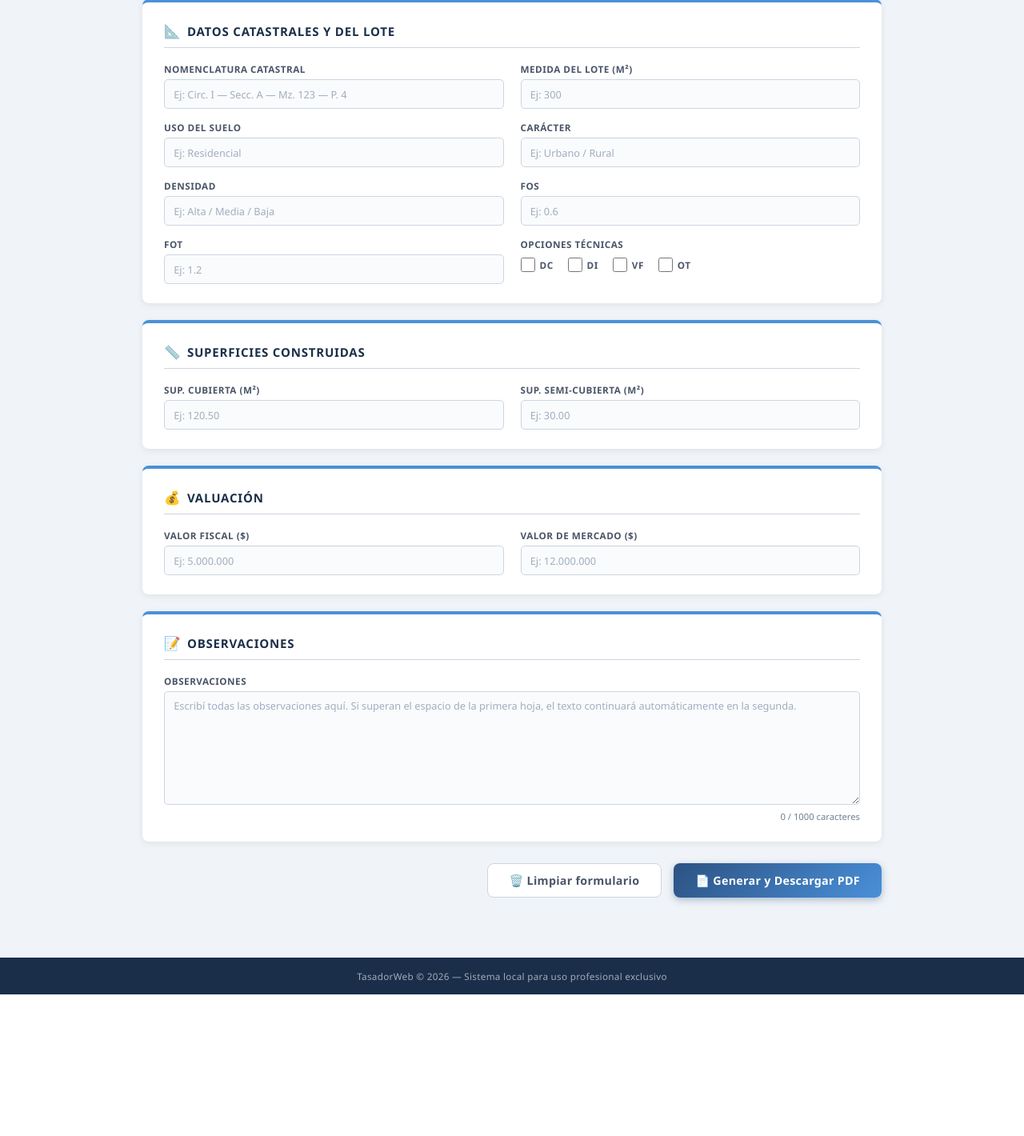
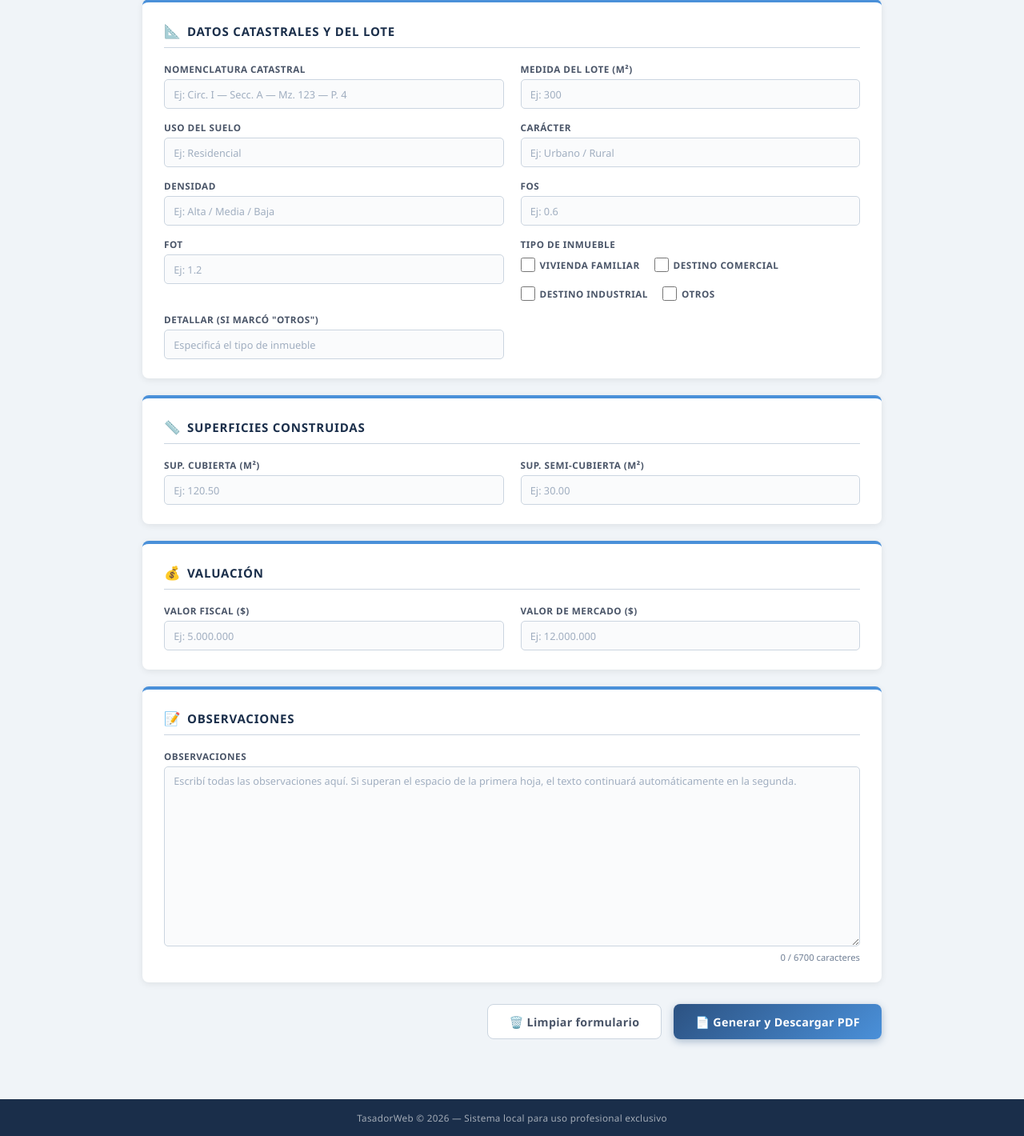
Before and after one commit to brandevs/TasadorWeb, a Flask app: page / in a window 1280 px wide. Shown: the part 923-2343 px from the top of the page at 80% size. Before the commit the page ends 2166 px from the top, so only its background shows below. Run offline with Flask 3, Linux system fonts and the light colour scheme.

Commit message:
descripcion actualizada y maximo de caracteres

```diff
--- a/app.py
+++ b/app.py
@@ -1,12 +1,16 @@
 """
-app.py — TasadorWeb
+app.py - TasadorWeb
 """
 
 import os
+import io
 from datetime import datetime
 from flask import Flask, render_template, request, send_file
 from pypdf import PdfReader, PdfWriter
 from pypdf.generic import BooleanObject, NameObject
+from reportlab.pdfgen import canvas
+from reportlab.lib.pagesizes import A4
+from reportlab.lib.utils import simpleSplit
 
 app = Flask(__name__)
 
@@ -41,15 +45,69 @@ CAMPOS_MAP = {
     "Densidad":         "topmostSubform[0].Page1[0].Densidad[0]",
     "FECHA":            "topmostSubform[0].Page1[0].FECHA[0]",
     "hojas":            "topmostSubform[0].Page2[0].hojas[0]",
-    # Campo chico "Detallar:" al lado del checkbox "Otros"
     "detallar_otros":   "topmostSubform[0].Page1[0].detallar[0]",
 }
 
-LIMITE_H1 = 500  # caracteres para hoja 1, el resto va a hoja 2
+# Configuracion del overlay de descripcion
+X_INICIO     = 54
+Y_INICIO     = 162
+Y_FIN        = 38    # corregido: evita que el texto se pase del borde inferior
+ANCHO        = 488
+FONT_SIZE    = 8
+INTERLINEADO = 10
+X_H2         = 44
+Y_H2_INICIO  = 775
+Y_H2_FIN     = 295   # limite inferior del campo detallar2 en hoja 2
+
+
+def generar_overlay_descripcion(descripcion):
+    packet = io.BytesIO()
+    can = canvas.Canvas(packet, pagesize=A4)
+    can.setFont("Helvetica", FONT_SIZE)
+
+    lineas_todas = []
+    for parrafo in descripcion.split("\n"):
+        if parrafo.strip():
+            lineas_todas.extend(simpleSplit(parrafo, "Helvetica", FONT_SIZE, ANCHO))
+        else:
+            lineas_todas.append("")
+
+    y = Y_INICIO
+    lineas_h1 = []
+    lineas_h2 = []
+
+    for linea in lineas_todas:
+        if y >= Y_FIN:
+            lineas_h1.append((y, linea))
+            y -= INTERLINEADO
+        else:
+            lineas_h2.append(linea)
+
+    # Dibujar hoja 1
+    for (ypos, linea) in lineas_h1:
+        if linea:
+            can.drawString(X_INICIO, ypos, linea)
+
+    can.showPage()
+
+    # Dibujar hoja 2
+    can.setFont("Helvetica", FONT_SIZE)
+    y2 = Y_H2_INICIO
+    for linea in lineas_h2:
+        if y2 >= Y_H2_FIN:
+            if linea:
+                can.drawString(X_H2, y2, linea)
+            y2 -= INTERLINEADO
+
+    can.save()
+    packet.seek(0)
+    return packet
+
 
 @app.route("/")
 def index():
     return render_template("formulario.html")
+
 
 @app.route("/generar-pdf", methods=["POST"])
 def generar_pdf():
@@ -60,7 +118,6 @@ def generar_pdf():
     writer = PdfWriter()
     writer.append(reader)
 
-    # ✅ Forma correcta de setear NeedAppearances en pypdf moderno
     if "/AcroForm" in writer._root_object:
         writer._root_object["/AcroForm"][NameObject("/NeedAppearances")] = BooleanObject(True)
 
@@ -68,13 +125,16 @@ def generar_pdf():
     for campo_web, campo_pdf in CAMPOS_MAP.items():
         datos[campo_pdf] = request.form.get(campo_web, "")
 
-    # ✅ Descripción: detallar[1] = hoja 1, detallar2[0] = hoja 2
-    descripcion = request.form.get("detallar", "").strip()
-    datos["topmostSubform[0].Page1[0].detallar[1]"] = descripcion[:LIMITE_H1]
-    datos["topmostSubform[0].Page2[0].detallar2[0]"] = descripcion[LIMITE_H1:]
-
     for page in writer.pages:
         writer.update_page_form_field_values(page, datos)
+
+    descripcion = request.form.get("detallar", "").strip()
+    if descripcion:
+        overlay_packet = generar_overlay_descripcion(descripcion)
+        overlay = PdfReader(overlay_packet)
+        writer.pages[0].merge_page(overlay.pages[0])
+        if len(writer.pages) > 1 and len(overlay.pages) > 1:
+            writer.pages[1].merge_page(overlay.pages[1])
 
     nombre = f"tasacion_{datetime.now().strftime('%Y%m%d_%H%M%S')}.pdf"
     ruta = os.path.join(OUTPUT_DIR, nombre)
@@ -84,6 +144,7 @@ def generar_pdf():
 
     return send_file(ruta, as_attachment=True)
 
+
 if __name__ == "__main__":
-    print("✅ TasadorWeb corriendo en http://localhost:5000")
+    print("TasadorWeb corriendo en http://localhost:5000")
     app.run(debug=True, port=5000)
--- a/templates/formulario.html
+++ b/templates/formulario.html
@@ -8,7 +8,6 @@
 </head>
 <body>
 
-  <!-- ══ ENCABEZADO ══════════════════════════════════════════════════════════ -->
   <header>
     <div class="header-inner">
       <div class="header-logo">🏛️</div>
@@ -19,14 +18,12 @@
     </div>
   </header>
 
-  <!-- ══ CONTENEDOR PRINCIPAL ════════════════════════════════════════════════ -->
   <main>
     <form action="/generar-pdf" method="POST" id="formTasacion">
 
-      <!-- Campo oculto: PDF base (permite cambiar de formulario sin tocar el código) -->
       <input type="hidden" name="pdf_base" value="minutaRobledo.pdf" />
 
-      <!-- ── SECCIÓN 1: DATOS DEL PROFESIONAL ──────────────────────────── -->
+      <!-- SECCIÓN 1: DATOS DEL PROFESIONAL -->
       <section class="card">
         <h2 class="section-title">
           <span class="section-icon">👤</span> Datos del Profesional
@@ -64,7 +61,7 @@
         </div>
       </section>
 
-      <!-- ── SECCIÓN 2: DATOS DEL TITULAR ──────────────────────────────── -->
+      <!-- SECCIÓN 2: DATOS DEL TITULAR -->
       <section class="card">
         <h2 class="section-title">
           <span class="section-icon">🏠</span> Datos del Titular / Inmueble
@@ -133,7 +130,7 @@
         </div>
       </section>
 
-      <!-- ── SECCIÓN 3: DATOS CATASTRALES ──────────────────────────────── -->
+      <!-- SECCIÓN 3: DATOS CATASTRALES -->
       <section class="card">
         <h2 class="section-title">
           <span class="section-icon">📐</span> Datos Catastrales y del Lote
@@ -180,29 +177,35 @@
             <input type="text" id="Fot" name="Fot" placeholder="Ej: 1.2" />
           </div>
 
-          <!-- DC, DI, VF, OT son checkboxes en el PDF original (/Btn) -->
+          <!-- Tipo de inmueble -->
           <div class="campo">
-            <label>Opciones técnicas</label>
+            <label>Tipo de Inmueble</label>
             <div class="checkboxes">
               <label class="check-label">
-                <input type="checkbox" name="DC" /> DC
+                <input type="checkbox" name="VF" /> Vivienda familiar
               </label>
               <label class="check-label">
-                <input type="checkbox" name="DI" /> DI
+                <input type="checkbox" name="DC" /> Destino comercial
               </label>
               <label class="check-label">
-                <input type="checkbox" name="VF" /> VF
+                <input type="checkbox" name="DI" /> Destino industrial
               </label>
               <label class="check-label">
-                <input type="checkbox" name="OT" /> OT
+                <input type="checkbox" name="OT" /> Otros
               </label>
             </div>
+          </div>
+
+          <div class="campo">
+            <label for="detallar_otros">Detallar (si marcó "Otros")</label>
+            <input type="text" id="detallar_otros" name="detallar_otros"
+                   placeholder="Especificá el tipo de inmueble" />
           </div>
 
         </div>
       </section>
 
-      <!-- ── SECCIÓN 4: SUPERFICIES ─────────────────────────────────────── -->
+      <!-- SECCIÓN 4: SUPERFICIES -->
       <section class="card">
         <h2 class="section-title">
           <span class="section-icon">📏</span> Superficies Construidas
@@ -224,7 +227,7 @@
         </div>
       </section>
 
-      <!-- ── SECCIÓN 5: VALUACIÓN ───────────────────────────────────────── -->
+      <!-- SECCIÓN 5: VALUACIÓN -->
       <section class="card">
         <h2 class="section-title">
           <span class="section-icon">💰</span> Valuación
@@ -245,7 +248,7 @@
         </div>
       </section>
 
-      <!-- ── SECCIÓN 6: OBSERVACIONES ───────────────────────────────────── -->
+      <!-- SECCIÓN 6: OBSERVACIONES -->
       <section class="card">
         <h2 class="section-title">
           <span class="section-icon">📝</span> Observaciones
@@ -254,18 +257,16 @@
 
           <div class="campo">
             <label for="detallar">Observaciones</label>
-            <textarea id="detallar" name="detallar" rows="6"
-                      maxlength="1000"
+            <textarea id="detallar" name="detallar" rows="10"
+                      maxlength="6700"
                       placeholder="Escribí todas las observaciones aquí. Si superan el espacio de la primera hoja, el texto continuará automáticamente en la segunda."></textarea>
-            <small class="contador" id="contadorDetallar">0 / 1000 caracteres</small>
+            <small class="contador" id="contadorDetallar">0 / 6700 caracteres</small>
           </div>
 
         </div>
       </section>
 
-
-
-      <!-- ── BOTONES DE ACCIÓN ──────────────────────────────────────────── -->
+      <!-- BOTONES -->
       <div class="acciones">
         <button type="button" class="btn btn-secundario" onclick="limpiarFormulario()">
           🗑️ Limpiar formulario
@@ -278,26 +279,23 @@
     </form>
   </main>
 
-  <!-- ══ FOOTER ══════════════════════════════════════════════════════════════ -->
   <footer>
     <p>TasadorWeb © 2026 — Sistema local para uso profesional exclusivo</p>
   </footer>
 
-  <!-- ══ JAVASCRIPT MÍNIMO ═══════════════════════════════════════════════════ -->
   <script>
-    // Limpiar todos los campos del formulario
     function limpiarFormulario() {
       if (confirm("¿Deseas limpiar todos los campos para una nueva tasación?")) {
         document.getElementById("formTasacion").reset();
+        document.getElementById("contadorDetallar").textContent = "0 / 6700 caracteres";
+        document.getElementById("contadorDetallar").style.color = "#718096";
       }
     }
 
-    // Feedback visual al enviar: deshabilita el botón para evitar doble clic
     document.getElementById("formTasacion").addEventListener("submit", function () {
       const btn = this.querySelector(".btn-principal");
       btn.textContent = "⏳ Generando PDF...";
       btn.disabled = true;
-      // Re-habilitar después de 4 segundos (por si el usuario quiere generar otro)
       setTimeout(() => {
         btn.textContent = "📄 Generar y Descargar PDF";
         btn.disabled = false;
@@ -306,15 +304,14 @@
   </script>
 
   <script>
-    // Contador de caracteres para el campo observaciones
     const textarea = document.getElementById("detallar");
     const contador = document.getElementById("contadorDetallar");
+    const MAX = 6700;
 
     textarea.addEventListener("input", function () {
       const largo = this.value.length;
-      contador.textContent = `${largo} / 1000 caracteres`;
-      // Aviso visual cuando se acerca al límite
-      contador.style.color = largo > 800 ? "#e53e3e" : "#718096";
+      contador.textContent = `${largo} / ${MAX} caracteres`;
+      contador.style.color = largo > MAX * 0.9 ? "#e53e3e" : "#718096";
     });
   </script>
 
```
Also changed, not shown: 10 other files.
